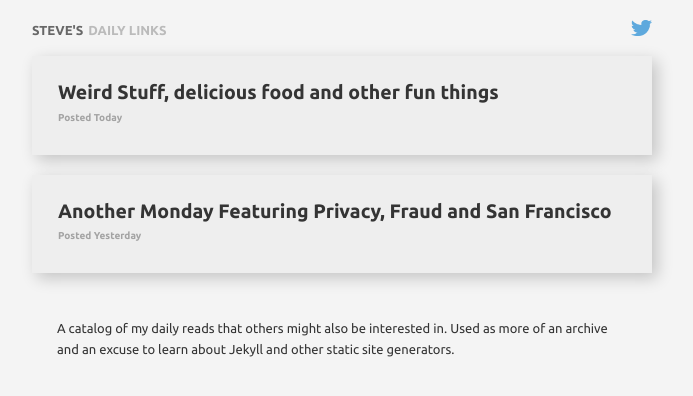
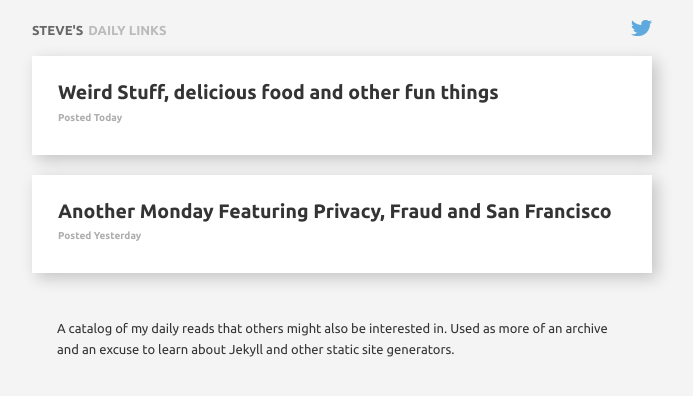
Before and after one commit to hubertron/hubertron.github.io, a Jekyll site: the page built from index.html, in a window 1280 px wide. Shown: the top 396 px of the page, without its empty margins (298-991 px from the left). Built offline with Jekyll 4.4.1, drawn with Linux system fonts in a browser that asks for light colours; Markdown is read by kramdown in place of the engine named in the settings; the list of posts is cut into pages by our own code; comment, search, counter and statistics services are not loaded.

Commit message:
minor css background update

```diff
--- a/assets/style.css
+++ b/assets/style.css
@@ -84,7 +84,7 @@ hr {
     display: block;
     text-align: left;
     margin-bottom: 20px;
-    background-color: #eee;
+    background-color: #fff;
     padding: 25px;
     border: 1px solid transparent;
     overflow: hidden;
```
